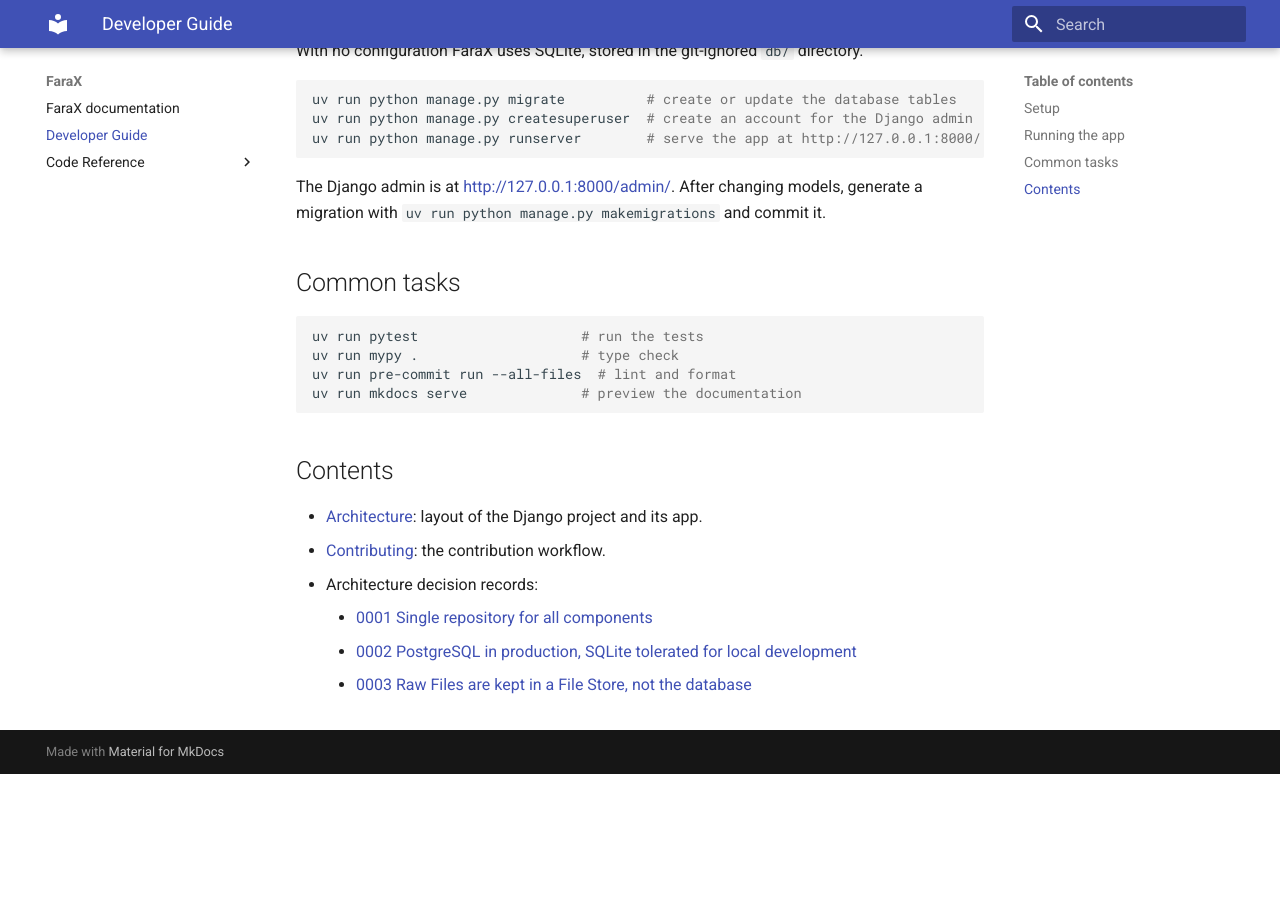
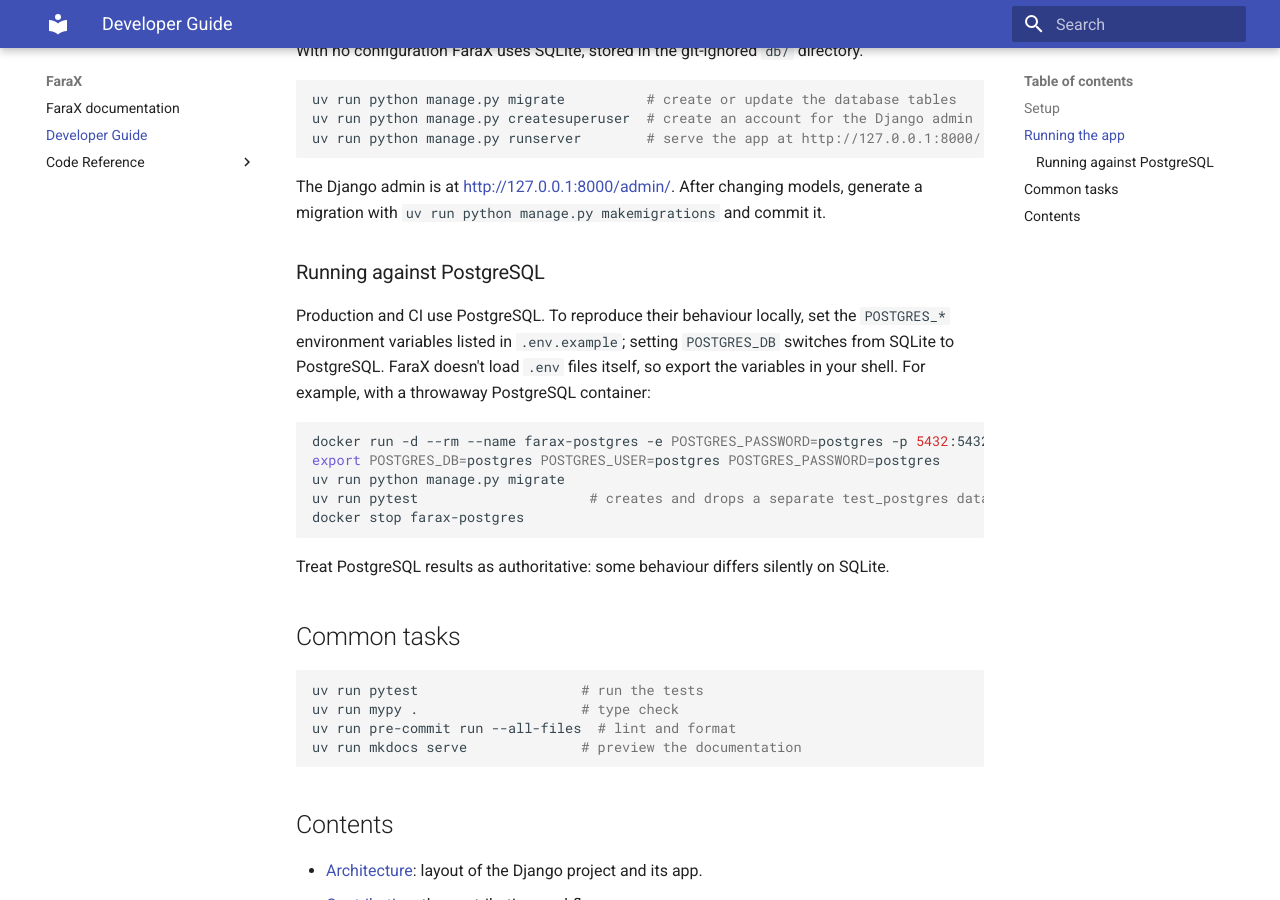
Before and after one commit to ImperialCollegeLondon/FaraX, an MkDocs documentation site: the page built from docs/developer/index.md, in a window 1280 px wide and 900 px high, scrolled down 630 px. Built offline with MkDocs 1.6.1 and Material for MkDocs 9.7.7, drawn with Linux system fonts in a browser that asks for light colours; before the commit the page ends 1404 px from its top, so only the background shows below that.

Commit message:
Document running locally against PostgreSQL and the SQLite policy
Co-authored-by: Copilot <223556219+Copilot@users.noreply.github.com>

````diff
--- a/docs/developer/index.md
+++ b/docs/developer/index.md
@@ -30,6 +30,23 @@ uv run python manage.py runserver        # serve the app at http://127.0.0.1:800
 The Django admin is at <http://127.0.0.1:8000/admin/>. After changing models, generate
 a migration with `uv run python manage.py makemigrations` and commit it.
 
+### Running against PostgreSQL
+
+Production and CI use PostgreSQL. To reproduce their behaviour locally, set the
+`POSTGRES_*` environment variables listed in `.env.example`; setting `POSTGRES_DB`
+switches from SQLite to PostgreSQL. FaraX doesn't load `.env` files itself, so export
+the variables in your shell. For example, with a throwaway PostgreSQL container:
+
+```bash
+docker run -d --rm --name farax-postgres -e POSTGRES_PASSWORD=postgres -p 5432:5432 postgres:18
+export POSTGRES_DB=postgres POSTGRES_USER=postgres POSTGRES_PASSWORD=postgres
+uv run python manage.py migrate
+uv run pytest                     # creates and drops a separate test_postgres database
+docker stop farax-postgres
+```
+
+Treat PostgreSQL results as authoritative: some behaviour differs silently on SQLite.
+
 ## Common tasks
 
 ```bash
````
Also changed, not shown: README.md (+3 -0 lines), docs/developer/architecture.md (+4 -2 lines), .github/copilot-instructions.md.
